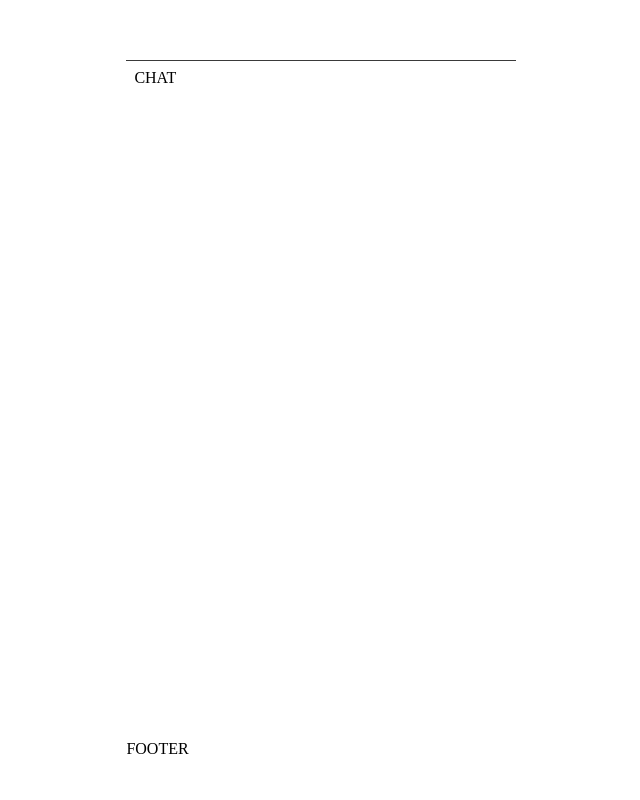
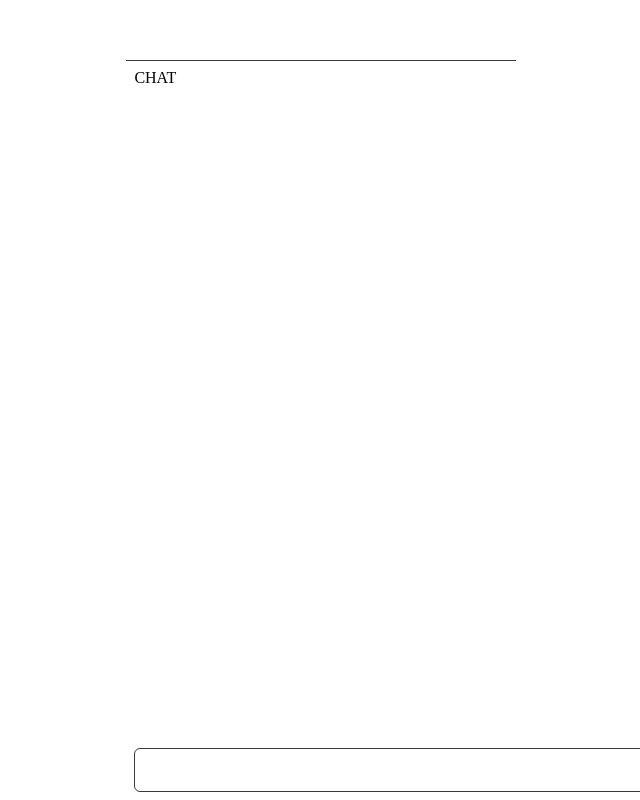
Before and after one commit to Cozy-Ho/numble-ai-chat, a Next.js app: page /chatroom in a window 1280 px wide. Shown: the whole page, without its empty margins (319-959 px from the left). Built offline with nearby package versions, Linux system fonts and the light colour scheme.

Commit message:
[Fxi] text field endIcon

```diff
--- a/src/components/Chat/index.tsx
+++ b/src/components/Chat/index.tsx
@@ -1,7 +1,13 @@
 import { useRouter } from "next/router";
-import { Button, Container, MainLayout, Typography } from "../Common";
+import {
+  Button,
+  Container,
+  MainLayout,
+  TextField,
+  Typography,
+} from "../Common";
 import Divider from "../Common/Divider";
-import { BackIcon } from "../Icons";
+import { AddIcon, BackIcon } from "../Icons";
 import { useCallback, useEffect, useState } from "react";
 import DB, { Chat } from "@/utils/DB";
 
@@ -81,12 +87,13 @@ const Chat = () => {
         <Container
           width={"100%"}
           height={60}
+          padding={8}
           style={{
             position: "fixed",
             bottom: 0,
           }}
         >
-          {"FOOTER"}
+          <TextField endIcon={<AddIcon />} />
         </Container>
       </Container>
     </MainLayout>
--- a/src/components/Common/TextField.tsx
+++ b/src/components/Common/TextField.tsx
@@ -9,6 +9,7 @@ interface TextFieldProps
   error?: string | boolean;
   placeholder?: string;
   textDirection?: "left" | "right";
+  endIcon?: React.ReactNode;
   onClick?: () => void;
   onFocus?: (e: React.FocusEvent<HTMLInputElement, Element>) => void;
   onChange?: (e: React.ChangeEvent<HTMLInputElement>) => void;
@@ -23,7 +24,6 @@ const StyledFieldSet = styled("fieldset")<{
   error?: string | boolean;
 }>(({ theme, width = "100%", height = "100%", focus, error = false }) => ({
   display: "flex",
-  flexDirection: "column",
   alignItems: "center",
   justifyContent: "center",
   padding: "4px 8px",
@@ -76,6 +76,7 @@ const TextField = (props: TextFieldProps) => {
     onBlur = () => {},
     textDirection = "left",
     color,
+    endIcon,
     ...rest
   } = props;
   const [focus, setFocus] = React.useState(false);
@@ -98,6 +99,7 @@ const TextField = (props: TextFieldProps) => {
         onChange={onChange}
         {...rest}
       />
+      {endIcon && <>{endIcon}</>}
     </StyledFieldSet>
   );
 };
```
